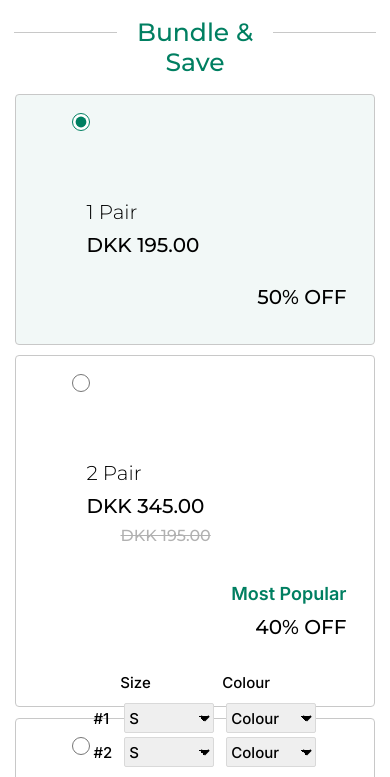
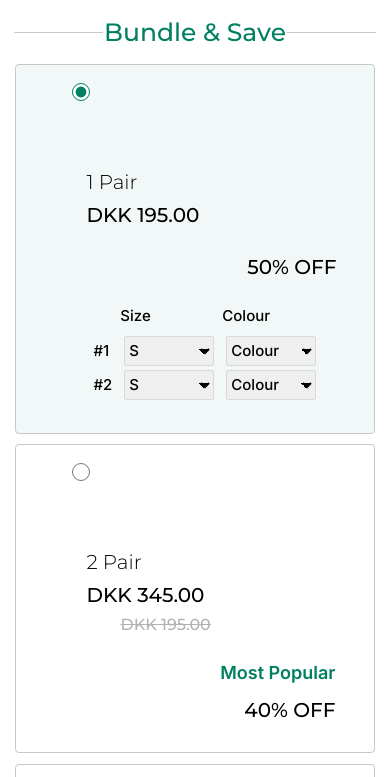
Before and after one commit to DaiviSarkar/ecommerce, a plain HTML site: page index.html in a window 390 px wide. Both pictures are taken after a click on the radio button 81 px from the left and 121 px from the top of the page. Shown: the top 777 px of the page. Drawn offline with Linux system fonts and the light colour scheme; a web font is replaced by a local one.

Commit message:
Dynamic Version

```diff
--- a/index.html
+++ b/index.html
@@ -25,7 +25,7 @@
     </div>
 
 <!------------1st box--------------->
-    <div class="box1" id="Box1">
+    <div class="box" id="Box1">
         <div class="rb" >
             <input class="rbtn" name="offer" id="rb1" type="radio">
         </div>
@@ -37,12 +37,57 @@
         <div class="b1off">
             <p>50% OFF</p>
         </div>
+
+        <table class="thead" id="table1">
+            <tr>
+                <th> </th>
+                <th>Size</th>
+                <th>Colour</th>
+            </tr>
+            <tr>
+                <td>#1</td>
+                <td>
+                    <select name="size" id="size">
+                      <option value="S">S</option>
+                      <option value="M">M</option>
+                      <option value="L">L</option>
+                      <option value="XL">XL</option>
+                    </select></td>
+                    <td>
+                        <select name="color" id="color">
+                          <option value="Colour">Colour</option>
+                          <option value="Red">Red</option>
+                          <option value="Blue">Blue</option>
+                          <option value="Green">Green</option>
+                          <option value="Yellow">Yellow</option>
+                        </select></td>
+            </tr>
+            <tr>
+                <td>#2</td>
+                <td>
+                    <select name="size" id="size">
+                      <option value="S">S</option>
+                      <option value="M">M</option>
+                      <option value="L">L</option>
+                      <option value="XL">XL</option>
+                    </select></td>
+                    <td>
+                        <select name="color" id="color">
+                          <option value="Colour">Colour</option>
+                          <option value="Red">Red</option>
+                          <option value="Blue">Blue</option>
+                          <option value="Green">Green</option>
+                          <option value="Yellow">Yellow</option>
+                        </select></td>
+            </tr>
+        </table>
+
     </div>
 
 
 <!-----------------2nd box--------------------->
 
-    <div class="box1 box2" id="Box2">
+    <div class="box" id="Box2">
         <div class="rb" >
             <input class="rbtn" name="offer" id="rb2" value="#007F61" type="radio">
         </div>
@@ -53,11 +98,11 @@
 
         </div>
         <span class="offprice">DKK 195.00</span>
-        <div class="b1off b2p">
+        <div class="b1off">
             <p class="b2most">Most Popular</p>
             <p class="b2off">40% OFF</p>
         </div>
-        <table class="thead">
+        <table class="thead" id="table2">
             <tr>
                 <th> </th>
                 <th>Size</th>
@@ -109,7 +154,7 @@
 
 
  <!--------3rd box--------->
-    <div class="box1" id="Box3">
+    <div class="box" id="Box3">
         <div class="rb" >
             <input class="rbtn" name="offer" id="rb3" type="radio">
         </div>
@@ -121,6 +166,49 @@
         <div class="b1off">
             <p>60% OFF</p>
         </div>
+        <table class="thead" id="table3">
+            <tr>
+                <th> </th>
+                <th>Size</th>
+                <th>Colour</th>
+            </tr>
+            <tr>
+                <td>#1</td>
+                <td>
+                    <select name="size" id="size">
+                      <option value="S">S</option>
+                      <option value="M">M</option>
+                      <option value="L">L</option>
+                      <option value="XL">XL</option>
+                    </select></td>
+                    <td>
+                        <select name="color" id="color">
+                          <option value="Colour">Colour</option>
+                          <option value="Red">Red</option>
+                          <option value="Blue">Blue</option>
+                          <option value="Green">Green</option>
+                          <option value="Yellow">Yellow</option>
+                        </select></td>
+            </tr>
+            <tr>
+                <td>#2</td>
+                <td>
+                    <select name="size" id="size">
+                      <option value="S">S</option>
+                      <option value="M">M</option>
+                      <option value="L">L</option>
+                      <option value="XL">XL</option>
+                    </select></td>
+                    <td>
+                        <select name="color" id="color">
+                          <option value="Colour">Colour</option>
+                          <option value="Red">Red</option>
+                          <option value="Blue">Blue</option>
+                          <option value="Green">Green</option>
+                          <option value="Yellow">Yellow</option>
+                        </select></td>
+            </tr>
+        </table>
     </div>
 
 
--- a/script.js
+++ b/script.js
@@ -14,6 +14,11 @@ if(boxcolor == "Box1"){
     document.getElementById("Box2").style.backgroundColor = "white";
     document.getElementById("Box3").style.backgroundColor = "white";
 
+
+    document.getElementById("table1").style.display = "block";
+    document.getElementById("table2").style.display = "none";
+    document.getElementById("table3").style.display = "none";
+
     document.getElementById("amount").innerHTML = "195.00";
 
 }
@@ -22,12 +27,20 @@ if(boxcolor == "Box2"){
     document.getElementById("Box2").style.backgroundColor = "rgba(0, 127, 97, 5%)";
     document.getElementById("Box3").style.backgroundColor = "white";
 
+    document.getElementById("table1").style.display = "none";
+    document.getElementById("table2").style.display = "block";
+    document.getElementById("table3").style.display = "none";
+
     document.getElementById("amount").innerHTML = "345.00";
 }
 if(boxcolor == "Box3"){
     document.getElementById("Box1").style.backgroundColor = "white";
     document.getElementById("Box2").style.backgroundColor = "white";
     document.getElementById("Box3").style.backgroundColor = "rgba(0, 127, 97, 5%)";
+
+    document.getElementById("table1").style.display = "none";
+    document.getElementById("table2").style.display = "none";
+    document.getElementById("table3").style.display = "block";
 
     document.getElementById("amount").innerHTML = "528.00";
 }
--- a/styles.css
+++ b/styles.css
@@ -2,7 +2,7 @@
     text-align: center;
     margin:2% 26%;
 }
-@media only screen and (max-width: 600px) {
+@media only screen and (max-width: 900px) {
     .all{
         margin:2% 2%;
     }
@@ -34,16 +34,16 @@
     font-size: 25px;
 
 }
-@media only screen and (max-width: 1100px) {
+@media only screen and (max-width: 1000px) {
     .head_hr{
-        width: 120px;
+        width: 25%;
     }
 
 }
 
 /*--------1st Box , 2nd Box, 3rd Box--------*/
 
-.box1{
+.box{
     text-align: left;
     margin: 3% 0;
     padding: 0 50px;
@@ -52,9 +52,6 @@
     background-color: #FFFFFF;
 }
 
-.box2{
-    height: 215px;
-}
 .rb{
     margin:30px 0px;
     display: inline-block;
@@ -100,13 +97,13 @@ input[type="radio"] {
     display: inline-block;
     position: relative;
     top: -15px;
-    right: -80px;
+    right: -150px;
     text-align: right;
 
     font-family: 'Montserrat', sans-serif;
     font-weight: 500;
     font-size: 20px;
-    width: 200px;
+    width: 120px;
 }
 
 
@@ -121,17 +118,11 @@ input[type="radio"] {
     text-decoration:line-through;
 }
 
-.b2p{
-    display: flex;
-    flex-direction: column;
-    position: relative;
-    left: 360px;
-    top: -145px;
-}
 
 .b2most{
     position: relative;
-    top: 45px;
+    top: 27px;
+    right: 95px;
     color: #007F61;
     font-family: 'Inter', sans-serif;
     font-weight: 600;
@@ -140,12 +131,13 @@ input[type="radio"] {
 .b2off{
     position: relative;
     top: 18px;
+    right: 95px;
 }
 
 .thead{
-
+    display:none;
     position: relative;
-    top: -160px;
+    top: -40px;
     left:20px;
     text-align: left;
     font-family: 'Inter', sans-serif;
@@ -240,10 +232,8 @@ select{
   }
 
 
-  @media only screen and (max-width: 1100px) {
-    .box2{
-        height: 350px;
-    }
+  @media only screen and (max-width: 1200px) {
+
     .thead{
         position: relative;
         top: -30px;
@@ -254,12 +244,19 @@ select{
         top: -15px;
         left: 54px;
     }
-    .b2p{
-        display: flex;
+
+    .b2most{
         position: relative;
-        top:-40px;
-        left: 80px;
+        top: 10px;
+        right: 1px;
     }
+
+    .b2off{
+        position: relative;
+        top: 5px;
+        right: 1px;
+    }
+
     .total{
         position: relative;
         left:26%;
```
